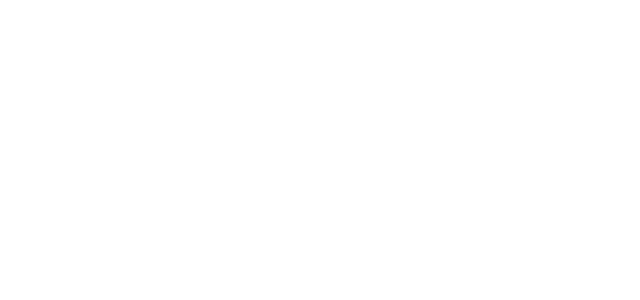
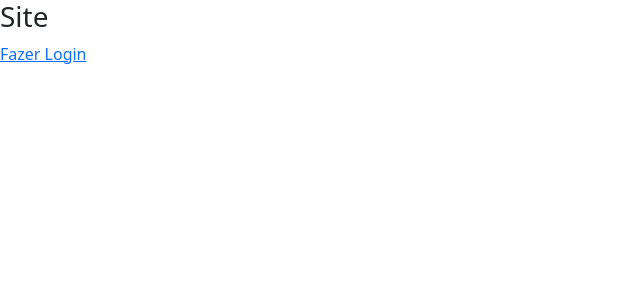
Before and after one commit to daniellmerlo/empresa360, a Vue app: page / in a window 1280 px wide. Before the commit this address had no page. Shown: the top 300 px of the page, without its empty margins (0-640 px from the left). Built offline with nearby package versions, Linux system fonts and the light colour scheme.

Commit message:
220. Configurando o Bootstrap no projeto e adicionando o componente Site

```diff
--- a/package.json
+++ b/package.json
@@ -10,6 +10,9 @@
     "format": "prettier --write src/"
   },
   "dependencies": {
+    "@popperjs/core": "^2.11.8",
+    "bootstrap": "^5.3.2",
+    "bootstrap-icons": "^1.11.2",
     "vue": "^3.3.4",
     "vue-router": "^4.2.5"
   },
--- a/src/main.js
+++ b/src/main.js
@@ -1,4 +1,7 @@
 //import './assets/main.css'
+import 'bootstrap/dist/css/bootstrap.min.css'
+import 'bootstrap-icons/font/bootstrap-icons.min.css'
+import 'bootstrap'
 
 import { createApp } from 'vue'
 import App from './App.vue'
--- a/src/views/Home.vue
+++ b/src/views/Home.vue
@@ -1,4 +1,4 @@
 <template>
     <h3>Home</h3>
-    <router-link to="/login">Navegar para "/login"</router-link>
+    <router-link to="/">Sair</router-link>
 </template>
--- /dev/null
+++ b/src/views/Site.vue
@@ -0,0 +1,6 @@
+<template>
+    <div>
+        <h3>Site</h3>
+        <router-link to="/login">Fazer Login</router-link>
+    </div>
+</template>
```
Also changed, not shown: src/router.js (+7 -2 lines), 1 other file (tests, documents, lock files or other folders).
